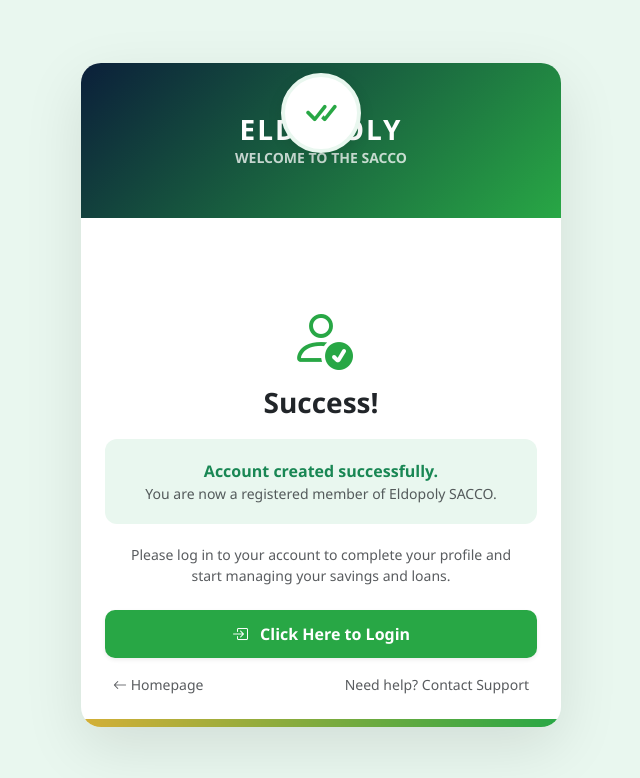
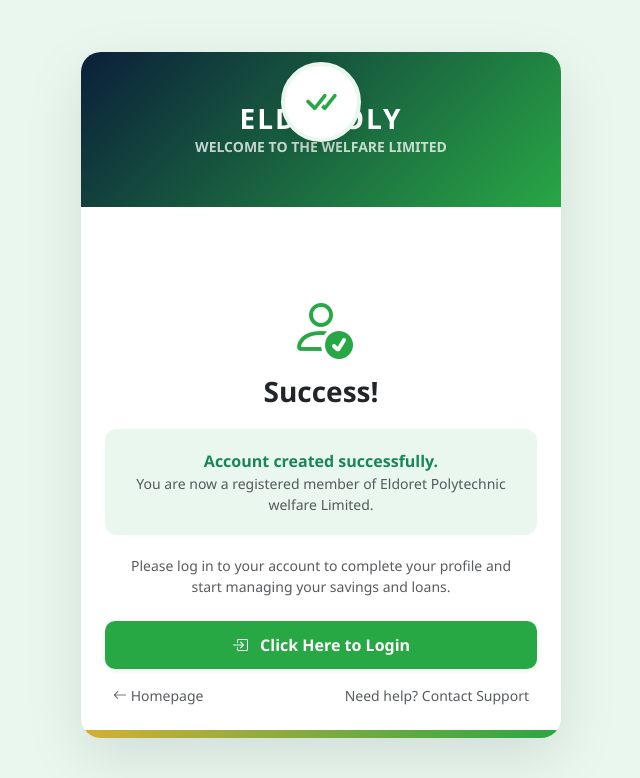
Before and after one commit to Omina123/welfare, a Django app: page /succfy/ in a window 1280 px wide. Shown: the top 778 px of the page, without its empty margins (319-959 px from the left). Run offline with Django 5.2, Linux system fonts and the light colour scheme; some libraries are stand-ins or nearby versions.

Commit message:
first commit

```diff
--- a/Users/templates/ht.html
+++ b/Users/templates/ht.html
@@ -3,7 +3,7 @@
 <head>
     <meta charset="UTF-8">
     <meta name="viewport" content="width=device-width, initial-scale=1.0">
-    <title>Eldopoly SACCO | Registration Successful</title>
+    <title>Eldoret Polytechnic welfare Limited | Registration Successful</title>
     <link href="https://cdn.jsdelivr.net/npm/bootstrap@5.3.0/dist/css/bootstrap.min.css" rel="stylesheet">
     <link rel="stylesheet" href="https://cdn.jsdelivr.net/npm/bootstrap-icons@1.11.0/font/bootstrap-icons.css">
 
@@ -102,7 +102,7 @@
     <div class="card success-card">
         <div class="success-header">
             <h3 class="fw-bold mb-0" style="color:white; letter-spacing: 2px;">ELDOPOLY</h3>
-            <p class="small mb-0 text-white opacity-75 fw-bold">WELCOME TO THE SACCO</p>
+            <p class="small mb-0 text-white opacity-75 fw-bold">WELCOME TO THE WELFARE LIMITED</p>
         </div>
 
         <div class="card-body p-4 pt-5 mt-4">
@@ -115,7 +115,7 @@
                         Account created successfully.
                     </p>
                     <p class="small text-muted mb-0">
-                        You are now a registered member of Eldopoly SACCO.
+                        You are now a registered member of Eldoret Polytechnic welfare Limited.
                     </p>
                 </div>
 
```
